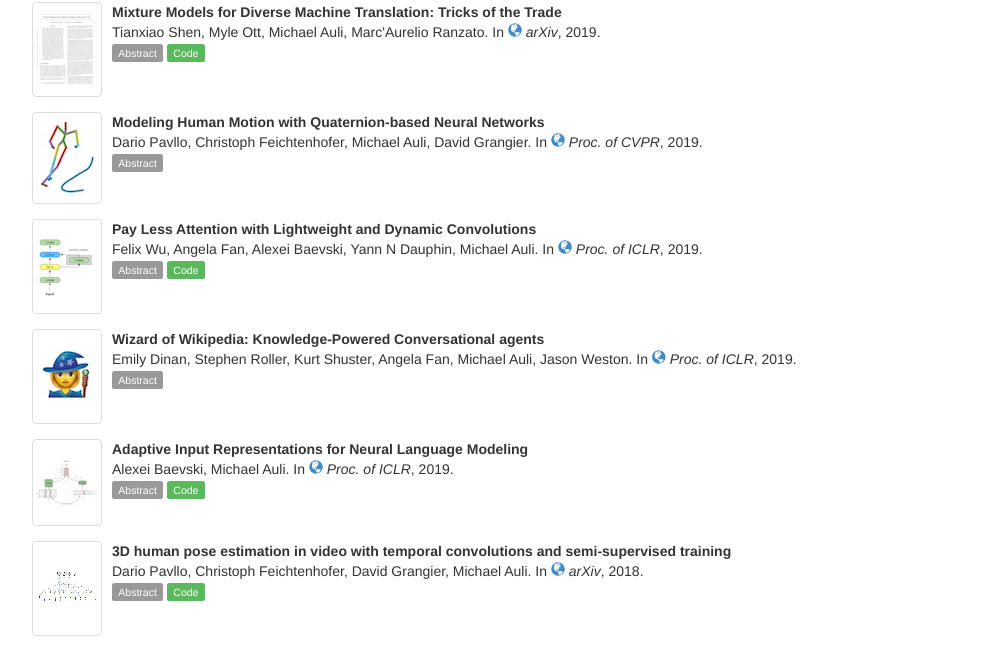
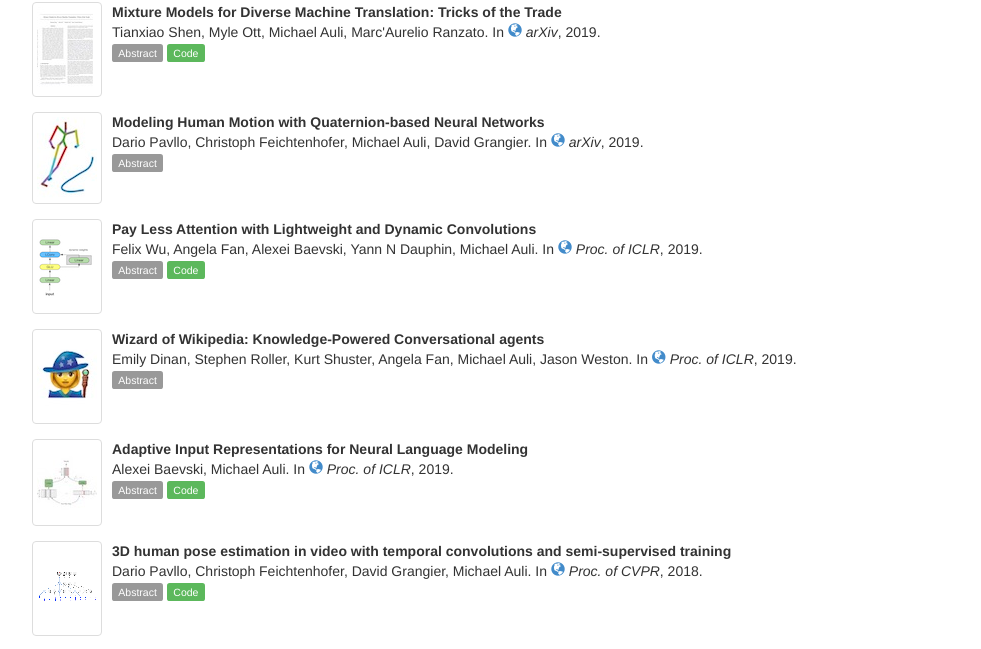
Before and after one commit to michaelauli/michaelauli.github.io, a Jekyll site: the page built from index.html, in a window 1280 px wide and 900 px high, scrolled down 353 px. Shown: the part 126-775 px from the top of the window, without its empty margins (223-1204 px from the left). Built offline with Jekyll 4.4.1, drawn with Linux system fonts in a browser that asks for light colours; comment, search, counter and statistics services are not loaded; part of the change alters nothing that is shown.

```diff
--- a/_config.yml
+++ b/_config.yml
@@ -60,7 +60,7 @@ papers:
     title: Modeling Human Motion with Quaternion-based Neural Networks
     doc-url: https://arxiv.org/pdf/1901.07677
     img: quaternet
-    booktitle: Proc. of CVPR
+    booktitle: arXiv
     booktitle-url: https://arxiv.org/abs/1901.07677
     venue: conference
     abstract: >
@@ -191,7 +191,7 @@ papers:
     doc-url: https://arxiv.org/pdf/1811.11742
     code: https://github.com/facebookresearch/VideoPose3D
     img: videopose
-    booktitle: arXiv
+    booktitle: Proc. of CVPR
     booktitle-url: https://arxiv.org/abs/1811.11742
     venue: conference
     abstract: >
```
